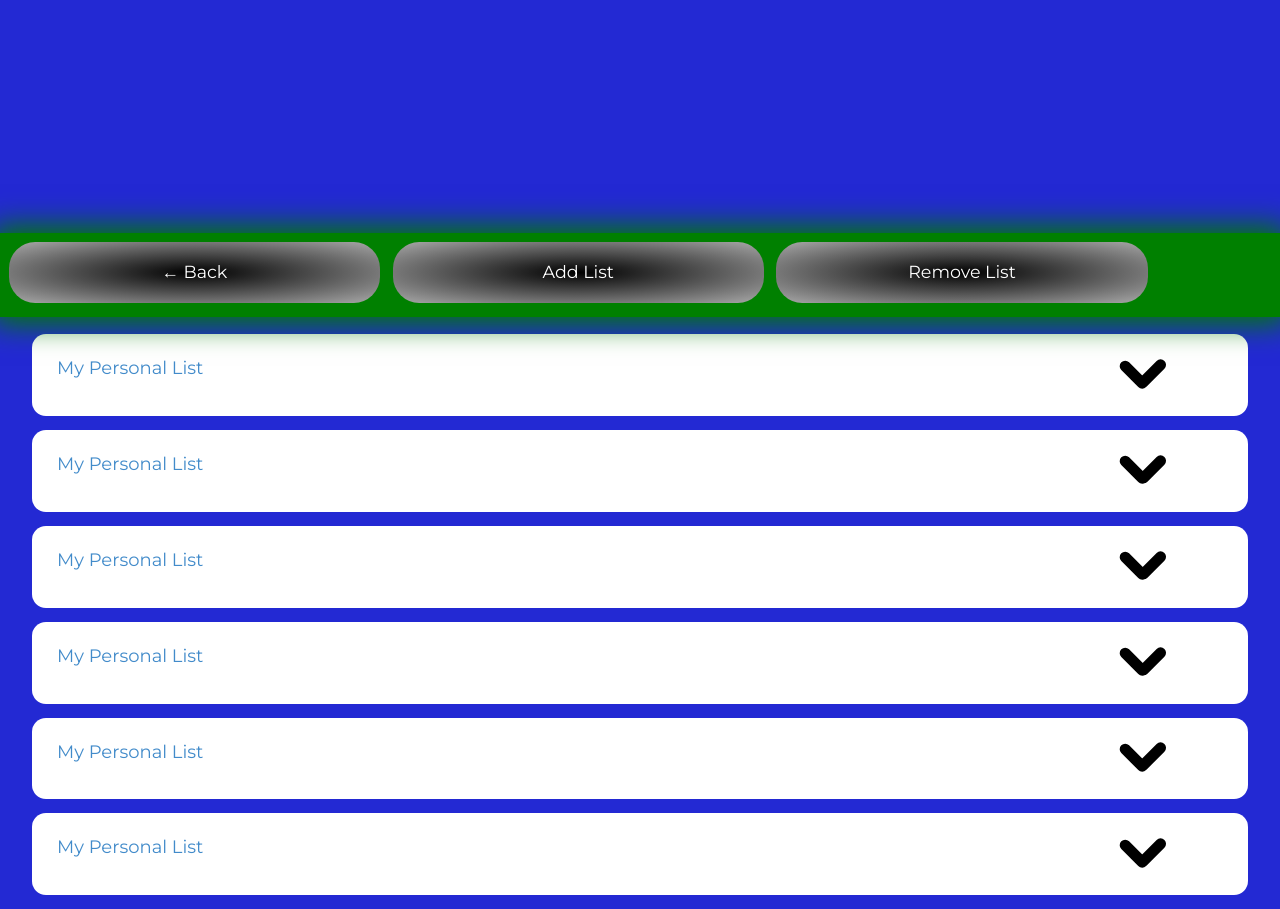
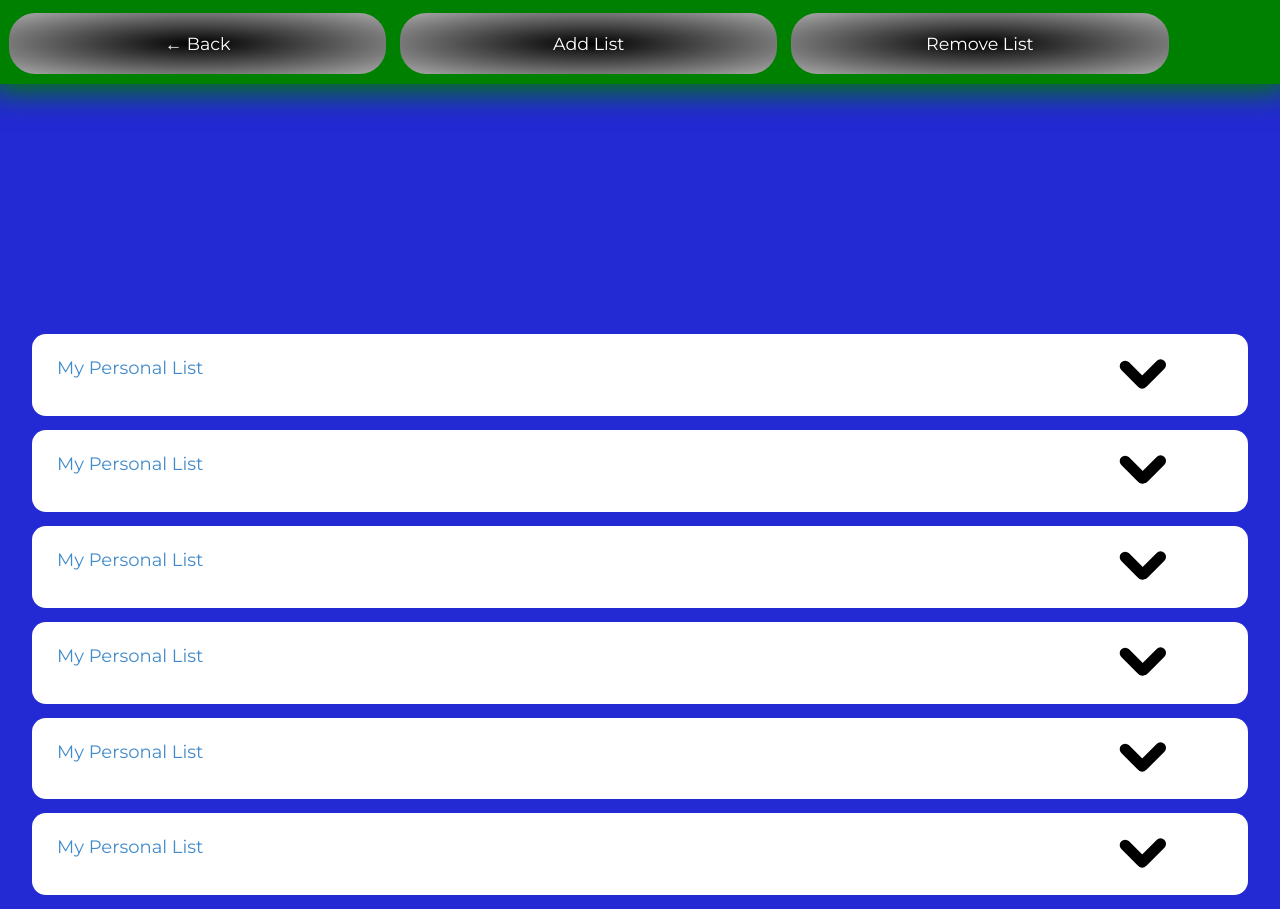
Before and after one commit to xkevinramos/COGS120-Web-App, a plain HTML site: page family.html in a window 1280 px wide. Drawn offline with nearby package versions, Linux system fonts and the light colour scheme; sample sign-in values are in the browser's storage.

Commit message:
Replaced list with collapsible panels and buttons for user to go back to previous screen, to add a new list, and to remove an existing list shown.

```diff
--- a/css/family.css
+++ b/css/family.css
@@ -38,7 +38,7 @@ body{
 }
 
 .buttonGroup{
-	margin-top: -7.25em;
+	top:0;
 	width: 100%;
 	height: 6em;
 	background-color: green;
@@ -49,9 +49,9 @@ body{
 
 .changeButtons{
 	display: absolute;
-	margin: 0.5em 0em 0em 0.5em;
+	margin: 0.75em 0.05em 0em 0.5em;
 	padding: 1em 0em 2em 0em;
-	width: 29%;
+	width: 29.5%;
 	height: 3.5em;
 	font-size: 1.25em;
 	text-align: center;
```
